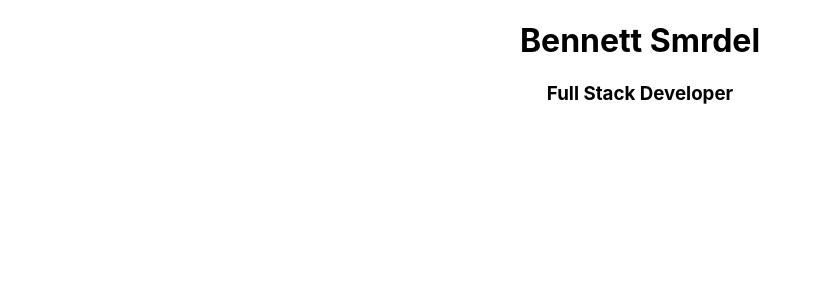
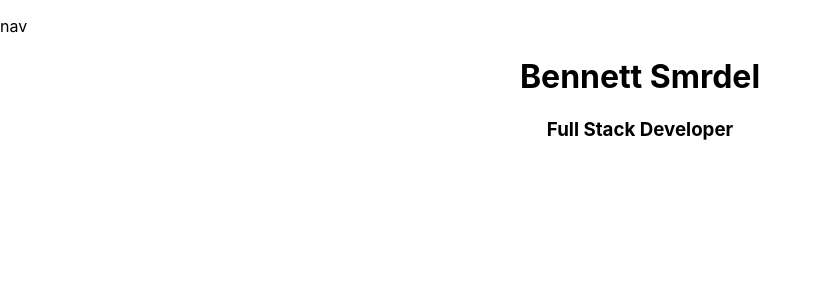
Before and after one commit to bsmrdel101/Portfolio, a React (Create React App) app: page / in a window 1280 px wide. Shown: the top 300 px of the page, without its empty margins (0-821 px from the left). Built offline with nearby package versions, Linux system fonts and the light colour scheme.

Commit message:
created the nav component and added it to the header

```diff
--- a/src/components/Header/Header.jsx
+++ b/src/components/Header/Header.jsx
@@ -1,11 +1,16 @@
+import Nav from '../Nav/Nav';
 import './Header.css';
 
 function Header() {
     return (
+      <div>
+          <Nav />
+          {/* Header content */}
           <center>
             <h1>Bennett Smrdel</h1>
             <h3>Full Stack Developer</h3>
           </center>
+      </div>
     );
 }
 
--- /dev/null
+++ b/src/components/Nav/Nav.jsx
@@ -0,0 +1,11 @@
+import './Nav.css';
+
+function Nav() {
+    return (
+        <div>
+            <p>nav</p>
+        </div>
+    );
+}
+
+export default Nav;
```
Also changed, not shown: src/components/Nav/Nav.css (added). Lines whose indentation alone changed are shown as unchanged.
